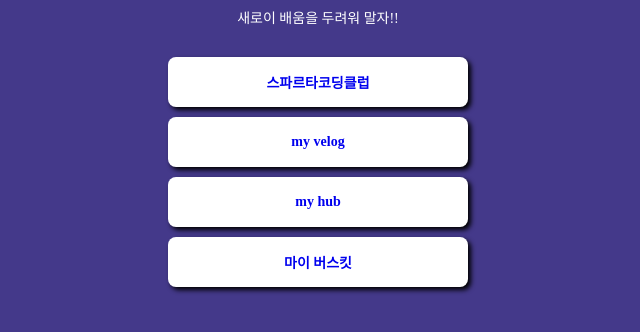
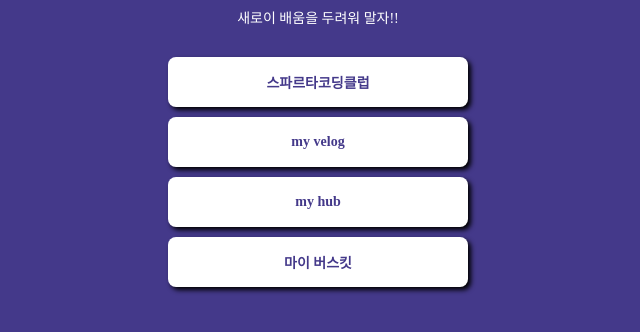
Before and after one commit to kyuseoklee76/mypage1, a plain HTML site: page index1.html in a window 1280 px wide. Shown: the part 196-528 px from the top of the page, without its empty margins (322-962 px from the left). Drawn offline with Linux system fonts and the light colour scheme; a web font is replaced by a local one.

Commit message:
Update index1.html

```diff
--- a/index1.html
+++ b/index1.html
@@ -64,7 +64,7 @@
 
                 font-size: 14px;
                 font-weight: bold;
-                color: 44398A;
+                color: #44398A;
 
                 display: flex;
                 flex-direction: column;
```
